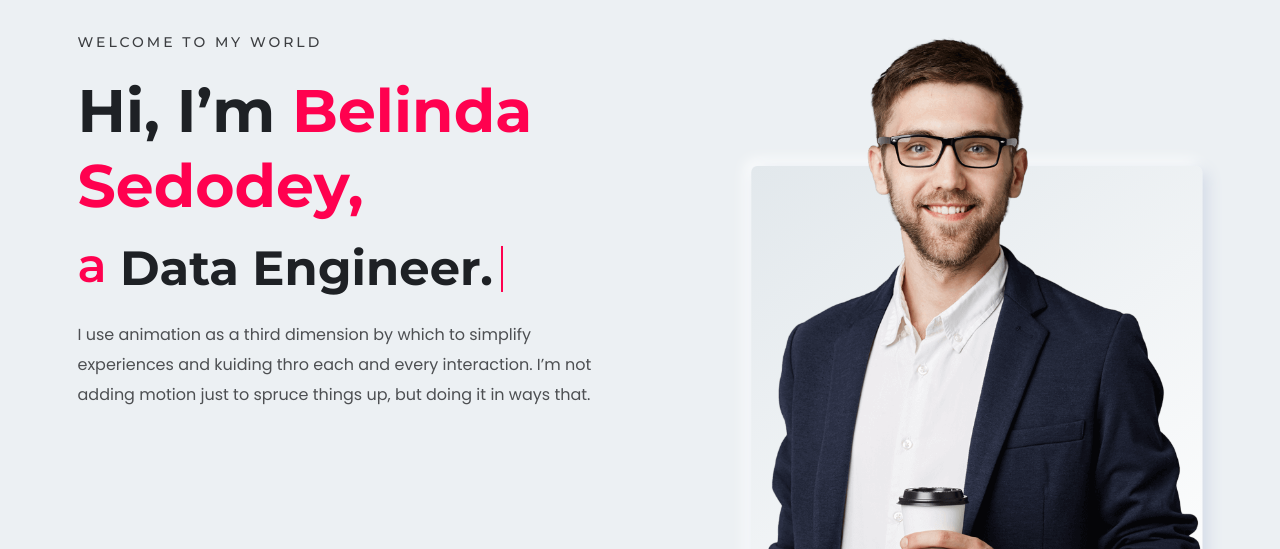
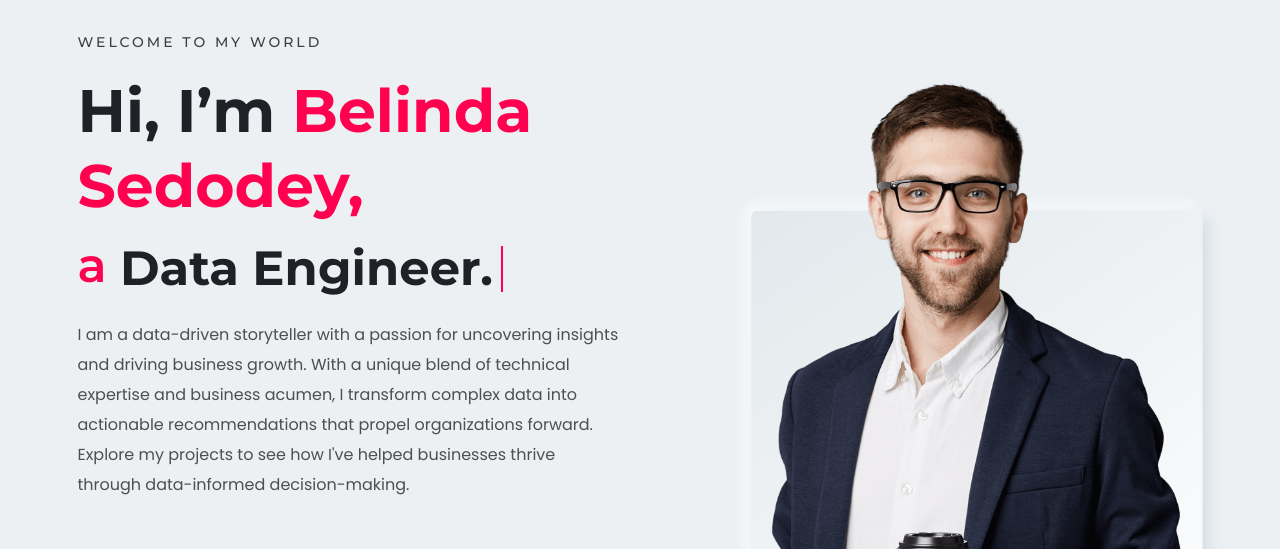
Before and after one commit to CharaD7/BelindaSedodey, a plain HTML site: page index.html in a window 1280 px wide. Shown: the part 118-667 px from the top of the page. Drawn offline with Linux system fonts and the light colour scheme; a web font is replaced by a local one.

Commit message:
Added header description

```diff
--- a/index.html
+++ b/index.html
@@ -89,10 +89,13 @@
                                     </h1>
 
                                     <div>
-                                        <p class="description">I use animation as a third dimension by which to simplify
-                                            experiences and kuiding thro each and every interaction. I’m not adding
-                                            motion
-                                            just to spruce things up, but doing it in ways that.</p>
+                                        <p class="description">
+                                            I am a data-driven storyteller with a passion for uncovering insights
+                                            and driving business growth. With a unique blend of technical expertise
+                                            and business acumen, I transform complex data into actionable
+                                            recommendations that propel organizations forward. Explore my projects
+                                            to see how I've helped businesses thrive through data-informed decision-making.
+                                        </p>
                                     </div>
                                 </div>
                                 <div class="row">
@@ -102,7 +105,7 @@
                                             <ul class="social-share d-flex liststyle">
                                                 <li class="facebook"><a target="_blank" href="#"><i data-feather="facebook"></i></a>
                                                 </li>
-                                                <li class="instagram"><a target="_blank" href="https://instagram.com/bher_lah"><i data-feather="instagram"></i></a>
+                                                <li class="instagram"><a target="_blank"href="https://instagram.com/bher_lah"><i data-feather="instagram"></i></a>
                                                 </li>
                                                 <li class="linkedin"><a target="_blank" href="#"><i data-feather="linkedin"></i></a>
                                                 </li>
```
